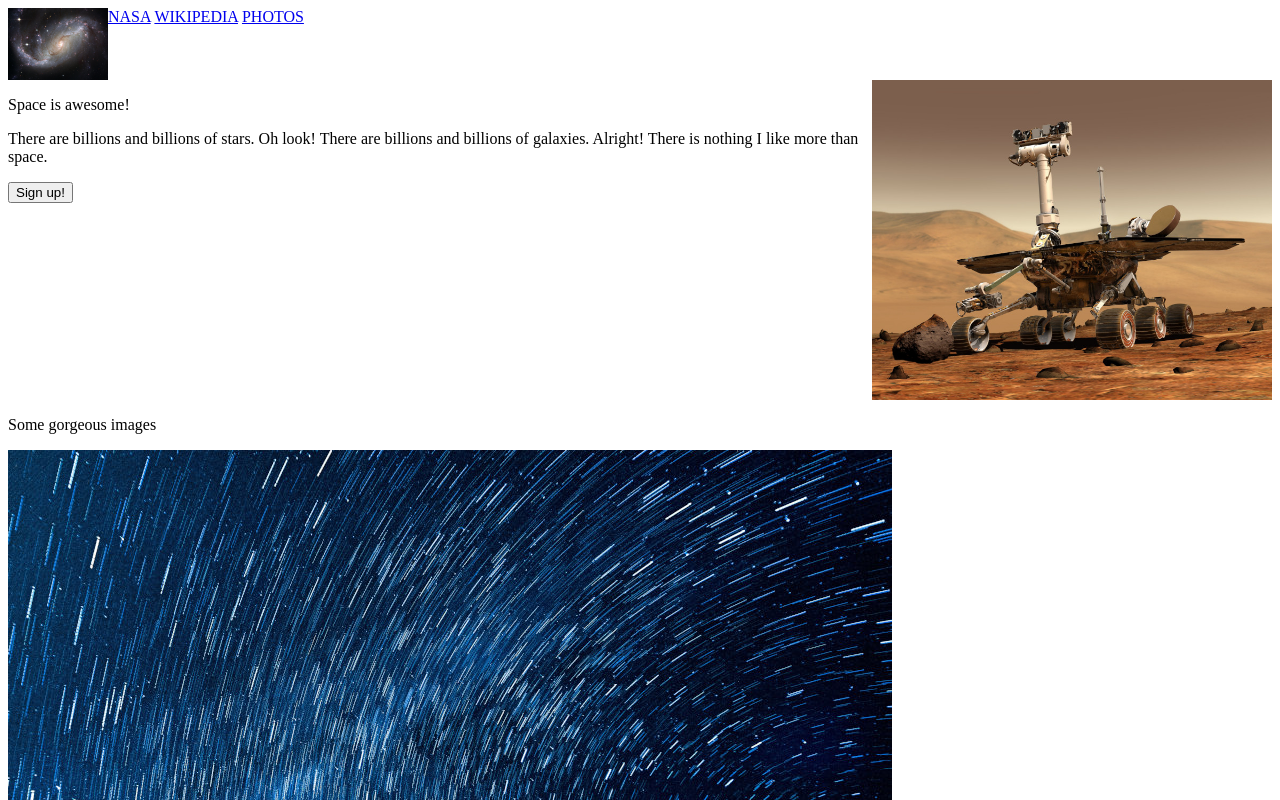
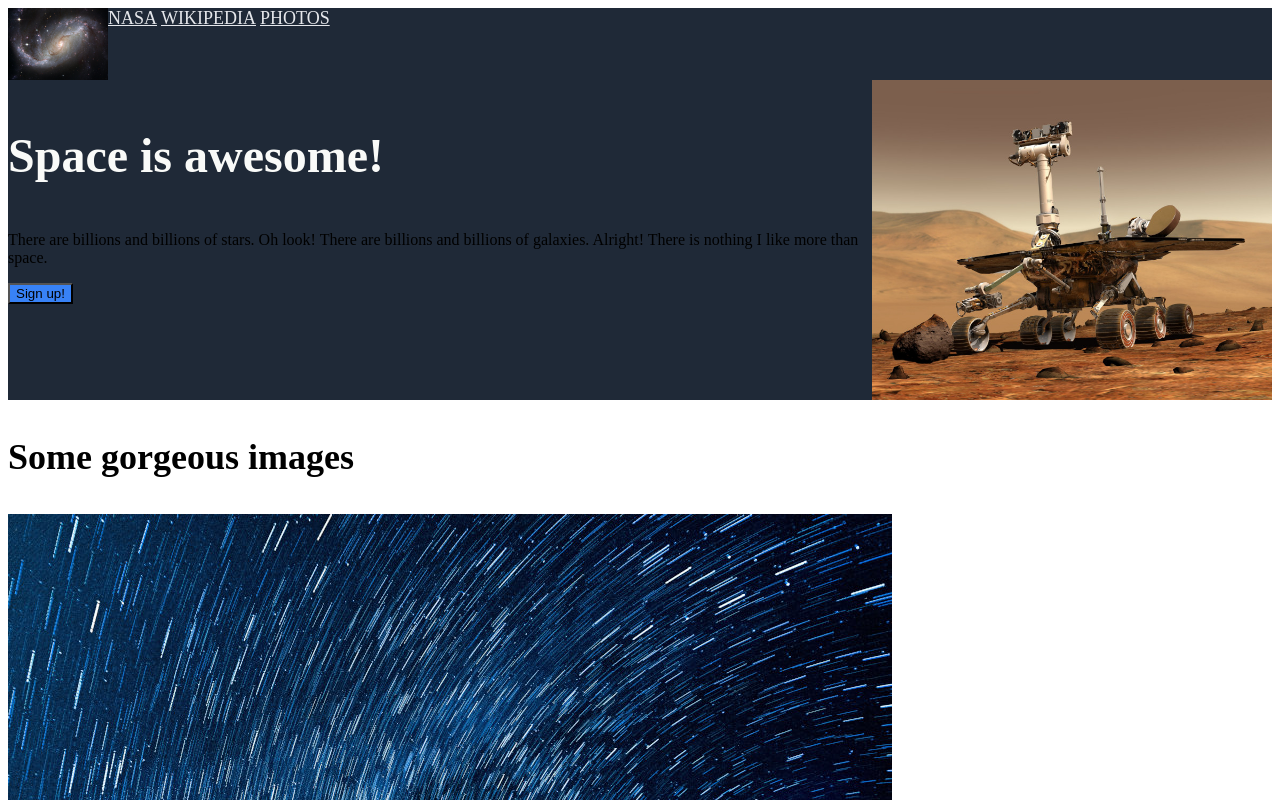
Before and after one commit to VycMajoris/landingPage, a plain HTML site: page index.html in a window 1280 px wide. Shown: the top 800 px of the page. Drawn offline with Linux system fonts and the light colour scheme.

Commit message:
add font and color styles to style.css

```diff
--- a/index.html
+++ b/index.html
@@ -25,7 +25,7 @@
 
     <div class="headerBottom">
         <div class="headerBottomLeft">
-            <p>Space is awesome! </p>
+            <p id="heroText">Space is awesome! </p>
             <p>There are billions and billions of stars. Oh look! There are billions and billions of galaxies. Alright!
                 There is nothing I like more than space.</p>
             <button type="button">Sign up!</button>
@@ -36,7 +36,7 @@
 
     <!-- Some random information part -->
 
-    <p>Some gorgeous images</p>
+    <p class="informationHeaderText">Some gorgeous images</p>
 
     <div class="randomInfoPart">
 
@@ -64,7 +64,8 @@
     <!-- Quote part -->
 
     <div class="quoteContainer">
-        <p>Who are we? We find that we live on an insignificant planet of a humdrum star lost in a galaxy tucked away in
+        <p class="quoteText">Who are we? We find that we live on an insignificant planet of a humdrum star lost in a
+            galaxy tucked away in
             some forgotten corner of a universe in which there are far more galaxies than people.</p>
         <p>- Carl SAGAN</p>
     </div>
--- a/style.css
+++ b/style.css
@@ -15,3 +15,39 @@
     width: 400px;
     height: auto;
 }
+
+.headerTop, .headerBottom, .footer {
+    background-color: #1F2937;
+}
+
+#heroText {
+    font-size: 48px;
+    font-weight: 900;
+    color: #F9FAF8;
+}
+
+.headerLinks a {
+    font-size: 18px;
+    color: #E5E7EB;
+}
+
+button, .blueContainer {
+    background-color: #3882F6;
+}
+
+.informationHeaderText {
+    font-size: 36px;
+    font-weight: 900;
+    counter-reset: #1F2937;
+}
+
+.quoteContainer {
+    background-color: #E5E7EB;
+}
+
+.quoteText {
+    font-size: 36px;
+    font-style: italic;
+    font-weight: 200;
+    color: #1F2937;
+}
```
